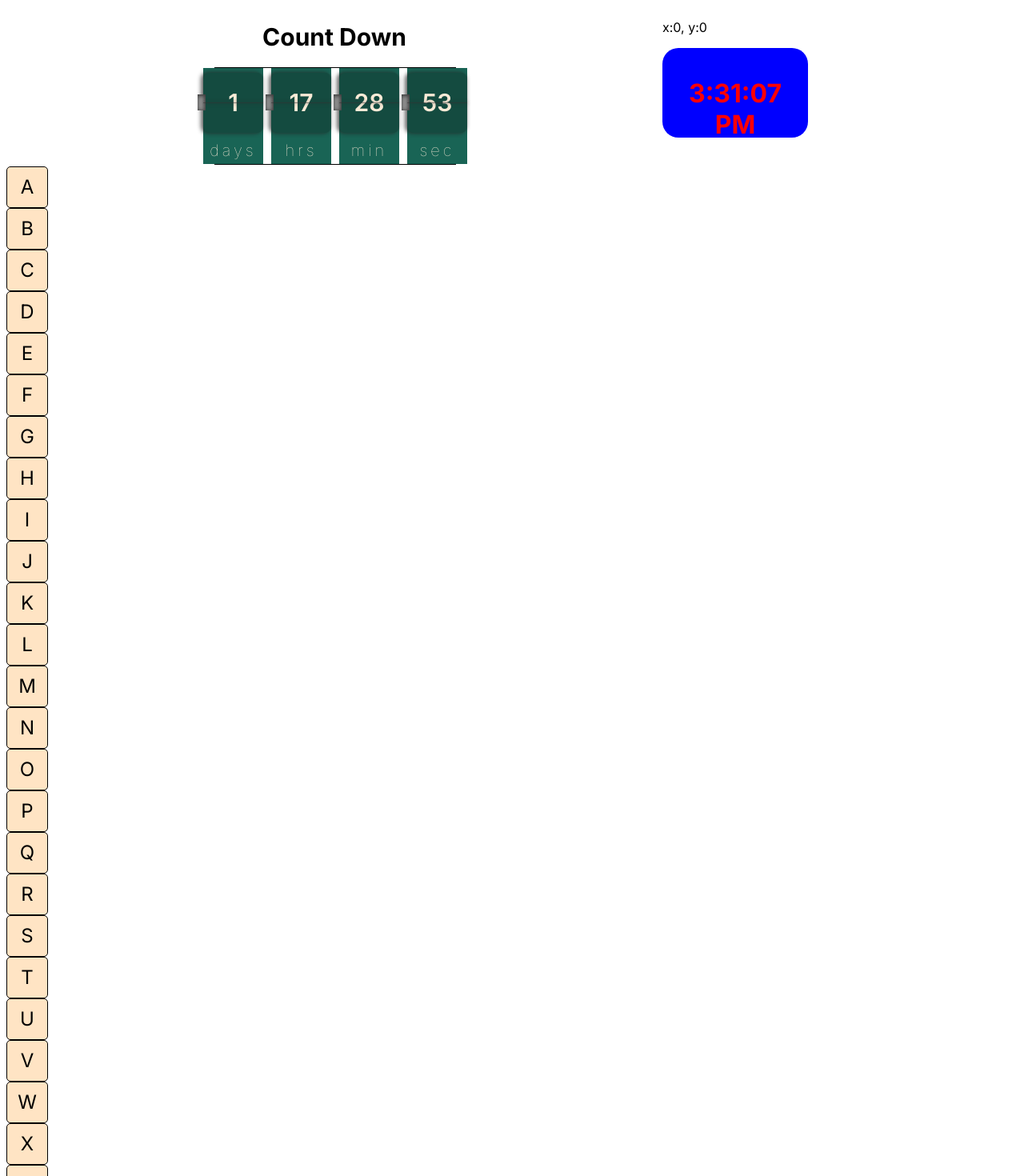
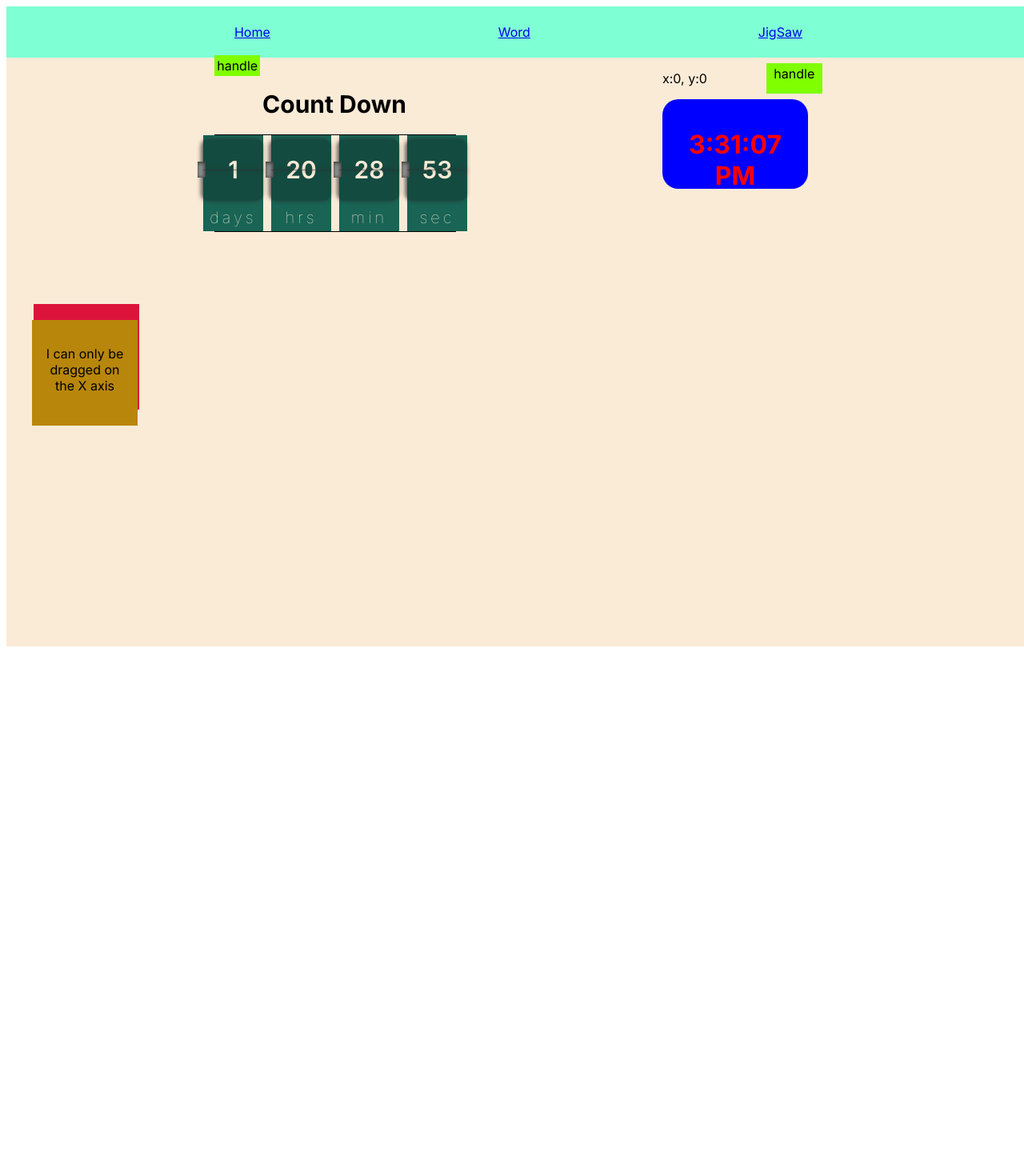
Before and after one commit to johnKennedy79/drag_playground, a Next.js app: page / in a window 1280 px wide. Shown: the top 1470 px of the page at 80% size. After the commit the page ends 816 px from the top, so only its background shows below. Built offline with nearby package versions, Linux system fonts and the light colour scheme.

Commit message:
navbar home page axis demo update

```diff
--- /dev/null
+++ b/src/app/components/axis.css
@@ -0,0 +1,26 @@
+.xbox {
+  width: 100px;
+  height: 100px;
+  background-color: darkgoldenrod;
+  text-align: center;
+  padding: 1rem;
+  margin-top: 25vh;
+}
+
+.ybox {
+  width: 100px;
+  height: 100px;
+  background-color: crimson;
+  text-align: center;
+  padding: 1rem;
+  margin-left: 2rem;
+}
+
+.navbar {
+  display: flex;
+  width: 100%;
+  align-items: center;
+  justify-content: space-evenly;
+  height: 4rem;
+  background-color: aquamarine;
+}
--- /dev/null
+++ b/src/app/components/axisx.js
@@ -0,0 +1,8 @@
+import "./axis.css";
+export default function AxisX() {
+  return (
+    <div className="xbox">
+      <p>I can only be dragged on the X axis</p>
+    </div>
+  );
+}
--- /dev/null
+++ b/src/app/components/axisy.js
@@ -0,0 +1,9 @@
+import "./axis.css";
+
+export default function AxisY() {
+  return (
+    <div className="ybox">
+      <p>I can only be dragged along the Y axis</p>
+    </div>
+  );
+}
--- a/src/app/components/countDown.js
+++ b/src/app/components/countDown.js
@@ -1,6 +1,6 @@
 import "./countDown.css";
 import { useState, useEffect } from "react";
-const countDown_target = new Date("2024-09-06T09:00:00");
+const countDown_target = new Date("2024-09-06T12:00:00");
 const getTimeLeft = () => {
   const totalTimeLeft = countDown_target - new Date();
   const days = Math.floor(totalTimeLeft / (1000 * 60 * 60 * 24));
@@ -30,7 +30,7 @@ export default function CountDown() {
             return (
               <div className="box" key={label}>
                 <div className="value">
-                  <span>{value}</span>
+                  <span suppressHydrationWarning>{value}</span>
                 </div>
                 <span className="label">{label}</span>
               </div>
--- /dev/null
+++ b/src/app/components/navBar.js
@@ -0,0 +1,12 @@
+import Link from "next/link";
+import "./axis.css";
+
+export default function NavBar() {
+  return (
+    <nav className="navbar">
+      <Link href="/">Home</Link>
+      <Link href="/word">Word</Link>
+      <Link href="/jigsaw">JigSaw</Link>
+    </nav>
+  );
+}
--- a/src/app/globals.css
+++ b/src/app/globals.css
@@ -1,3 +1,10 @@
+.homePage {
+  background-color: antiquewhite;
+  width: 100vw;
+  height: 100vh;
+  margin: 0, auto;
+}
+
 .container {
   text-align: center;
   margin-top: 20px;
@@ -25,7 +32,7 @@
 .puzzle-container {
   gap: 10px;
   border: 1px solid black;
-  background-image: url(../jigsaw/organ-full-image.jpg);
+  background-image: url("./jigsaw/organ-full-image.jpg");
   background-position: center;
   position: relative;
 }
@@ -62,3 +69,40 @@
   width: 100vw;
   justify-content: space-evenly;
 }
+
+.handle {
+  width: 4rem;
+  height: 2rem;
+  background-color: chartreuse;
+  text-align: center;
+  padding: 0.2rem;
+}
+.handle:hover {
+  background-color: darkgreen;
+  cursor: grab;
+  color: chartreuse;
+}
+.handle:active {
+  background-color: darkgreen;
+  cursor: grabbing;
+  color: blue;
+}
+
+.clockHead {
+  display: flex;
+  align-items: center;
+  justify-content: space-between;
+}
+
+.dragx {
+  position: relative;
+  width: 100px;
+  height: 100px;
+  z-index: 2;
+}
+
+.dragy {
+  position: absolute;
+  width: 100px;
+  height: 100px;
+}
--- a/src/app/jigsaw/page.js
+++ b/src/app/jigsaw/page.js
@@ -6,6 +6,7 @@ import Draggable from "react-draggable";
 import "../globals.css";
 import shuffledImages from "@/src/app/jigsaw/cutups";
 import Image from "next/image";
+import NavBar from "../components/navBar";
 
 const App = () => {
   const [imageTiles, setImageTiles] = useState([]);
@@ -16,6 +17,7 @@ const App = () => {
 
   return (
     <div className="container">
+      <NavBar />
       <h1>Puzzle</h1>
       <div
         className="puzzle-container"
--- a/src/app/page.js
+++ b/src/app/page.js
@@ -4,6 +4,10 @@ import "./globals.css";
 import Clock from "./components/clock";
 import CountDown from "./components/countDown";
 import { useState } from "react";
+import AxisX from "./components/axisx";
+import AxisY from "./components/axisy";
+import Link from "next/link";
+import NavBar from "./components/navBar";
 export default function Home() {
   const [activeDrags, SetactiveDrags] = useState(0);
   const [deltaPossition, setDeltaPosition] = useState({ x: 0, y: 0 });
@@ -30,103 +34,59 @@ export default function Home() {
   };
   const dragHandlers = { onStart, onStop };
   return (
-    <main>
+    <main className="homePage">
+      <nav>
+        <NavBar />
+      </nav>
       <div className="timeContainer">
         <div style={{ width: "300px" }}>
-          <Draggable>
+          <Draggable handle="handle" bounds="main">
             <div>
+              <handle className="handle">handle</handle>
               <CountDown />
             </div>
           </Draggable>
         </div>
+
         <div style={{ width: "200px" }}>
-          <Draggable onDrag={handleDrag} {...dragHandlers}>
+          <Draggable handle="handle" onDrag={handleDrag} {...dragHandlers}>
             <div>
-              <p>
-                x:{deltaPossition.x.toFixed(0)}, y:{deltaPossition.y.toFixed(0)}
-              </p>
+              <div className="clockHead">
+                <p>
+                  x:{deltaPossition.x.toFixed(0)}, y:
+                  {deltaPossition.y.toFixed(0)}
+                </p>
+                <handle>
+                  <div className="handle">handle</div>
+                </handle>
+              </div>
               <Clock />
             </div>
           </Draggable>
         </div>
       </div>
-      <Draggable grid={[50, 50]}>
-        <div className="tile">A</div>
+
+      <Draggable
+        axis="x"
+        bounds={{ top: -100, left: -0, right: 500, bottom: 100 }}
+      >
+        <div
+          className="dragx"
+          style={{ position: "absolute", bottom: "500px", left: "40px" }}
+        >
+          <AxisX />
+        </div>
       </Draggable>
-      <Draggable grid={[10, 10]}>
-        <div className="tile">B</div>
-      </Draggable>
-      <Draggable grid={[10, 10]}>
-        <div className="tile">C</div>
-      </Draggable>
-      <Draggable grid={[10, 10]}>
-        <div className="tile">D</div>
-      </Draggable>
-      <Draggable grid={[10, 10]}>
-        <div className="tile">E</div>
-      </Draggable>
-      <Draggable grid={[10, 10]}>
-        <div className="tile">F</div>
-      </Draggable>
-      <Draggable grid={[10, 10]}>
-        <div className="tile">G</div>
-      </Draggable>
-      <Draggable grid={[10, 10]}>
-        <div className="tile">H</div>
-      </Draggable>
-      <Draggable grid={[10, 10]}>
-        <div className="tile">I</div>
-      </Draggable>
-      <Draggable grid={[10, 10]}>
-        <div className="tile">J</div>
-      </Draggable>
-      <Draggable grid={[10, 10]}>
-        <div className="tile">K</div>
-      </Draggable>
-      <Draggable grid={[10, 10]}>
-        <div className="tile">L</div>
-      </Draggable>
-      <Draggable grid={[10, 10]}>
-        <div className="tile">M</div>
-      </Draggable>
-      <Draggable grid={[10, 10]}>
-        <div className="tile">N</div>
-      </Draggable>
-      <Draggable grid={[10, 10]}>
-        <div className="tile">O</div>
-      </Draggable>
-      <Draggable grid={[10, 10]}>
-        <div className="tile">P</div>
-      </Draggable>
-      <Draggable grid={[10, 10]}>
-        <div className="tile">Q</div>
-      </Draggable>
-      <Draggable grid={[10, 10]}>
-        <div className="tile">R</div>
-      </Draggable>
-      <Draggable grid={[10, 10]}>
-        <div className="tile">S</div>
-      </Draggable>
-      <Draggable grid={[10, 10]}>
-        <div className="tile">T</div>
-      </Draggable>
-      <Draggable grid={[10, 10]}>
-        <div className="tile">U</div>
-      </Draggable>
-      <Draggable grid={[10, 10]}>
-        <div className="tile">V</div>
-      </Draggable>
-      <Draggable grid={[10, 10]}>
-        <div className="tile">W</div>
-      </Draggable>
-      <Draggable grid={[10, 10]}>
-        <div className="tile">X</div>
-      </Draggable>
-      <Draggable grid={[10, 10]}>
-        <div className="tile">Y</div>
-      </Draggable>
-      <Draggable grid={[10, 10]}>
-        <div className="tile">Z</div>
+      <Draggable
+        axis="y"
+        bounds={{ top: -0, left: -100, right: 100, bottom: 500 }}
+      >
+        <div
+          className="dragy"
+          style={{ position: "absolute", bottom: "320px", left: "10px" }}
+        >
+          <AxisY />
+        </div>
       </Draggable>
     </main>
   );
--- a/src/app/word/page.js
+++ b/src/app/word/page.js
@@ -2,6 +2,7 @@
 import React, { useState } from "react";
 import Draggable from "react-draggable";
 import "../globals.css";
+import NavBar from "../components/navBar";
 
 const randomLetter = () => {
   const letters = "ABCDEFGHIJKLMNOPQRSTUVWXYZ";
@@ -18,6 +19,7 @@ const App = () => {
 
   return (
     <div className="container">
+      <NavBar />
       <h1>Fridge Magnets</h1>
       <button onClick={generateRandomLetters} className="generate-btn">
         Generate Letters
```
